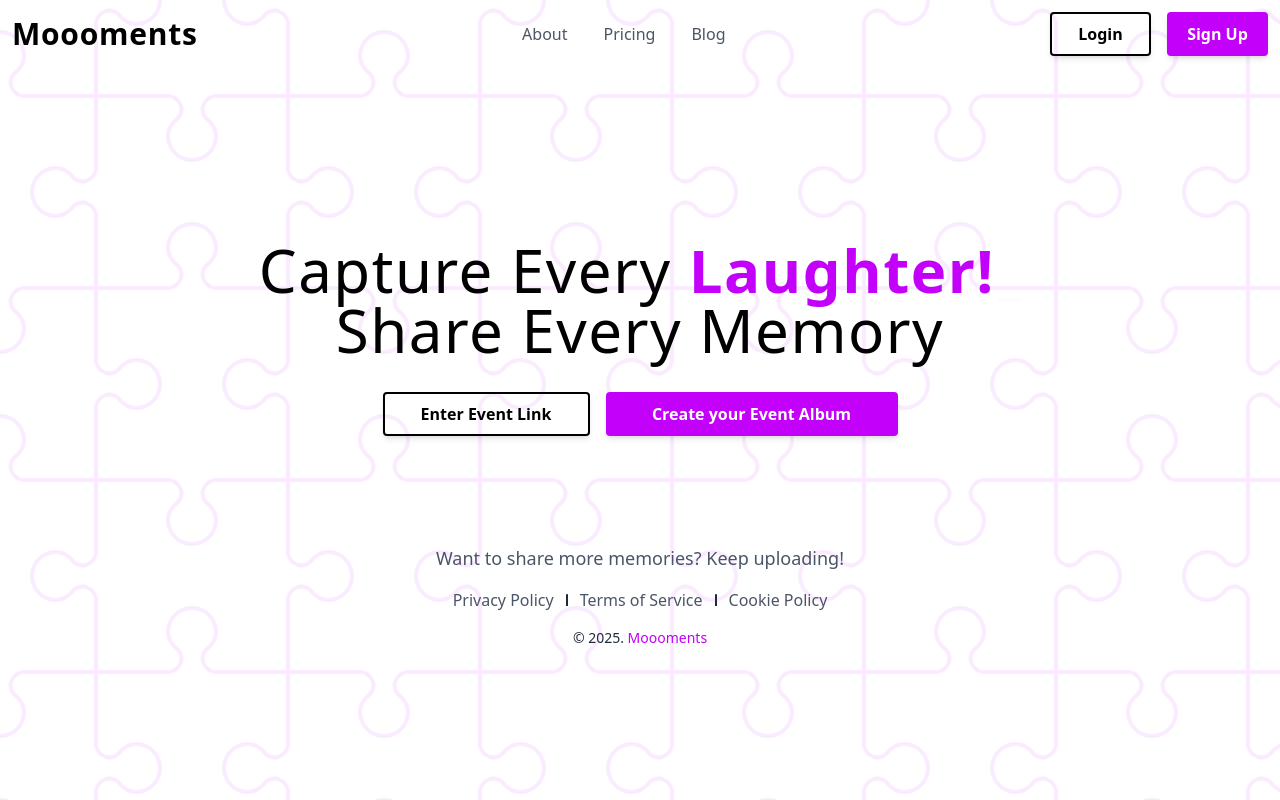
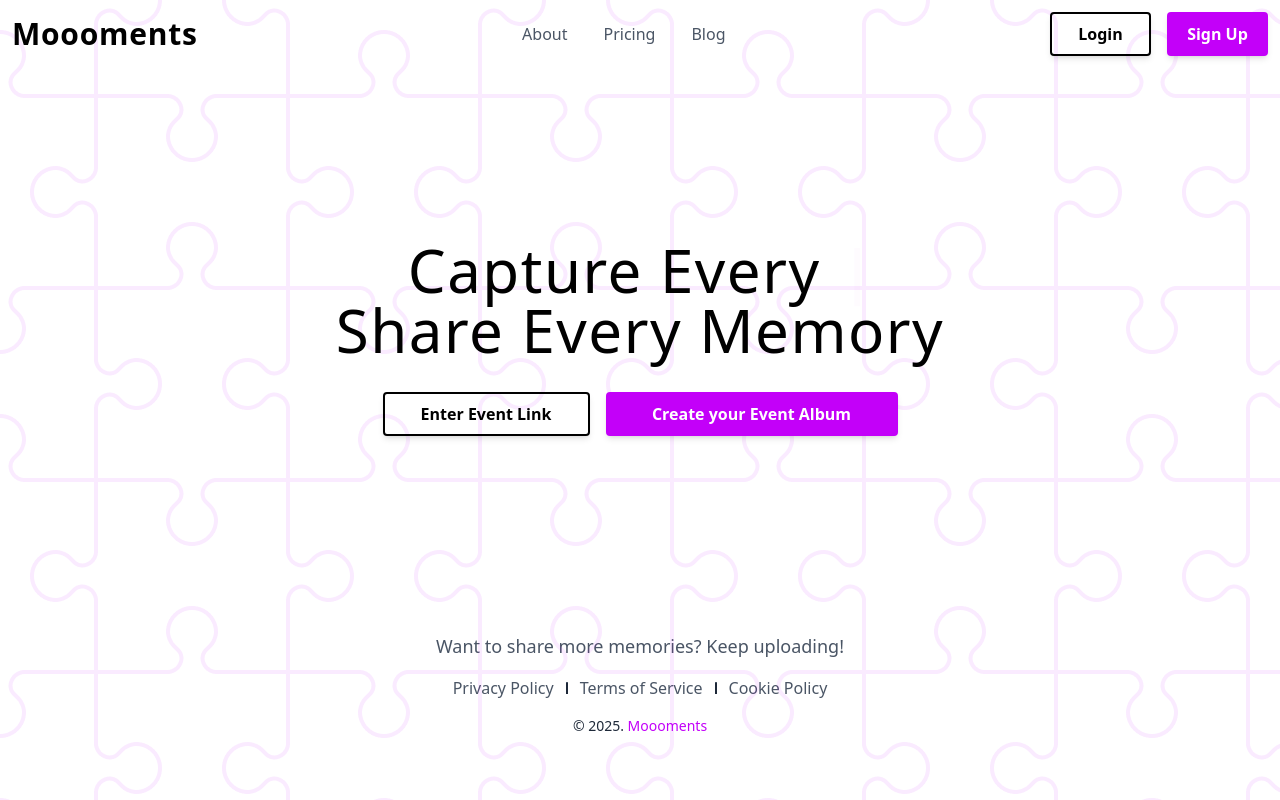
Before and after one commit to Pluggito/Moooments, a React (Vite) app: page / in a window 1280 px wide. Built offline with nearby package versions, Linux system fonts and the light colour scheme.

Commit message:
new fixes

```diff
--- a/src/components/Footer.jsx
+++ b/src/components/Footer.jsx
@@ -1,42 +1,46 @@
-import { useLocation } from "react-router-dom"
+import { useLocation } from "react-router-dom";
 
 const Footer = () => {
   const location = useLocation();
 
   return (
-      <div className={`flex flex-col justify-center items-center text-center w-full p-2 gap-4
-        ${location.pathname === '/' ?
-          "my-25 bottom-0 left-0 right-0 bg-transparent pb-3" :
-          "my-5"}`}
-      >
-          {/*--- first section---- */}
+    <footer className="w-full mt-45 flex flex-col justify-center items-center text-center p-4 gap-4 bg-transparent ">
+      {/* First Section */}
       {location.pathname === "/" && (
         <div className="px-2">
-              <p className="text-base sm:text-lg font-medium text-gray-600">Want to share more memories? Keep uploading!</p>
+          <p className="text-base sm:text-lg font-medium text-gray-600">
+            Want to share more memories? Keep uploading!
+          </p>
         </div>
       )}
 
-          {/*-----second section---- */}
+      {/* Second Section - Links */}
       <div className="w-full max-w-md px-2">
         <ul className="flex flex-wrap items-center justify-center gap-2 sm:gap-3 text-gray-600 text-sm sm:text-base">
-                  <li className="cursor-pointer hover:text-[#c300f9] transition-colors">Privacy Policy</li>
-                  <hr className="w-0.5 h-3 bg-gray-800 hidden sm:block"/>
+          <li className="cursor-pointer hover:text-[#c300f9] transition-colors">
+            Privacy Policy
+          </li>
+          <hr className="w-0.5 h-3 bg-gray-800 hidden sm:block" />
           <span className="block sm:hidden">•</span>
-                  <li className="cursor-pointer hover:text-[#c300f9] transition-colors">Terms of Service</li>
-                  <hr className="w-0.5 h-3 bg-gray-800 hidden sm:block"/>
+          <li className="cursor-pointer hover:text-[#c300f9] transition-colors">
+            Terms of Service
+          </li>
+          <hr className="w-0.5 h-3 bg-gray-800 hidden sm:block" />
           <span className="block sm:hidden">•</span>
-                  <li className="cursor-pointer hover:text-[#c300f9] transition-colors">Cookie Policy</li>
+          <li className="cursor-pointer hover:text-[#c300f9] transition-colors">
+            Cookie Policy
+          </li>
         </ul>
       </div>
 
-          {/*----third section----- */}
+      {/* Third Section - Copyright */}
       <div>
         <p className="text-gray-800 text-xs sm:text-sm font-medium">
           © 2025. <span className="text-[#c300f9]">Moooments</span>
         </p>
       </div>
-      </div>
-    )
-}
+    </footer>
+  );
+};
 
-export default Footer
+export default Footer;
--- a/src/components/HambugerMenu.jsx
+++ b/src/components/HambugerMenu.jsx
@@ -63,6 +63,7 @@ const AnimatedHamburgerButton = ({ active, handleRequest }) => {
         role='button'
       >
         <motion.button
+        type="button"
           initial={false}
           animate={active ? "open" : "closed"}
           onClick={handleRequest}
--- a/src/components/Home.jsx
+++ b/src/components/Home.jsx
@@ -7,7 +7,7 @@ const Home = () => {
   const Navigate = useNavigate();
 
   return (
-    <div className="relative">
+    <header className="relative">
       {/* Background Image */}
       <div
         className="fixed inset-0 bg-cover bg-center bg-no-repeat opacity-8"
@@ -30,9 +30,9 @@ const Home = () => {
                 words={["Moooments!", "Laughter!", "Love!", "Joy!", "Adventures!", "Moooments!"]}
                 loop={true}
                 cursor
-                cursorStyle="_"
-                typeSpeed={100}
-                deleteSpeed={50}
+                cursorStyle="|"
+                typeSpeed={300}
+                deleteSpeed={75}
                 delaySpeed={1500}
               />
             </span>
@@ -59,7 +59,7 @@ const Home = () => {
           </button>
         </div>
       </div>
-    </div>
+    </header>
   );
 };
 
--- a/src/index.css
+++ b/src/index.css
@@ -7,6 +7,7 @@
 
   html{
     scroll-behavior: smooth;
+    overscroll-behavior: none;
   }
 
   .hero-background {
--- a/src/pages/EventLink.jsx
+++ b/src/pages/EventLink.jsx
@@ -13,7 +13,7 @@ const EventLink = () => {
                 placeholder="Event Link"
                 name="event-link"/>
                 <button className="rounded sm:w-[101px] sm:h-[44px] w-1/2 font-bold hover:bg-gray-800 bg-black text-slate-100 hover:text-white transition-all duration-300
-                cursor-pointer shadow-md p-2">Enter</button>
+                cursor-pointer shadow-md p-2">Next</button>
              </div>
 
         </div>
```
Lines whose indentation alone changed are shown as unchanged.
